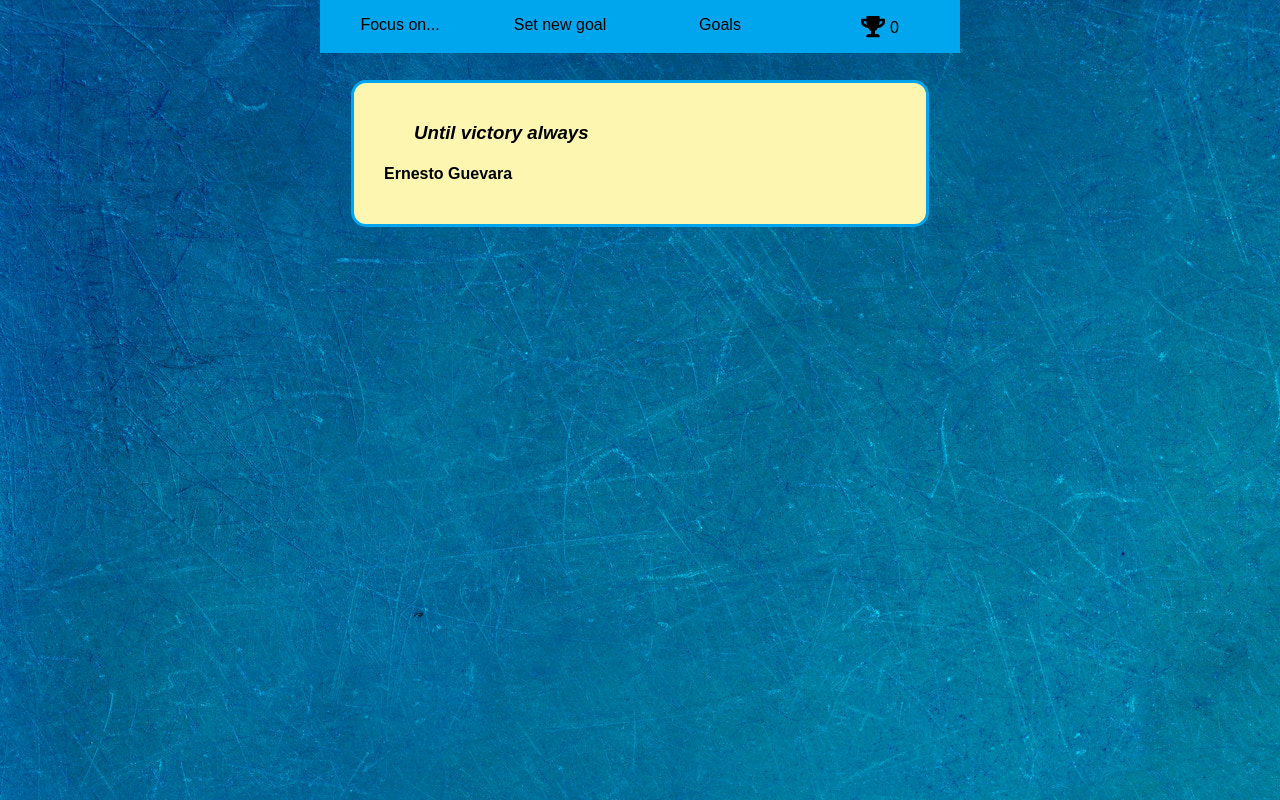
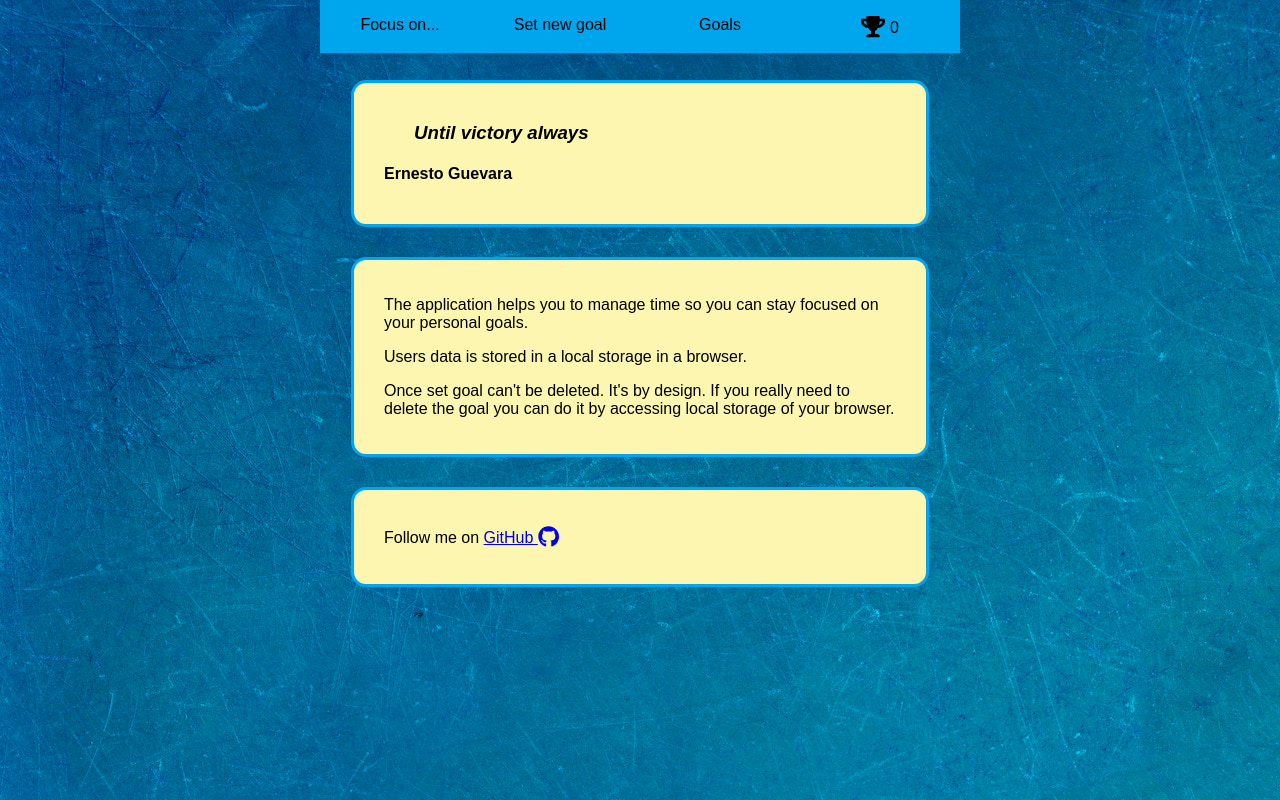
Before and after one commit to LadyHail/focus-on, a React (Create React App) app: page / in a window 1280 px wide. Built offline with nearby package versions, Linux system fonts and the light colour scheme.

Commit message:
README and License update

```diff
--- a/src/components/Home.js
+++ b/src/components/Home.js
@@ -14,6 +14,16 @@ class Home extends Component {
                     <h3>{this.quote.Text}</h3>
                     <h4>{this.quote.Author}</h4>
                 </div>
+
+                <div className="container">
+                    <p>The application helps you to manage time so you can stay focused on your personal goals.</p>
+                    <p>Users data is stored in a local storage in a browser.</p>
+                    <p>Once set goal can't be deleted. It's by design. If you really need to delete the goal you can do it by accessing local storage of your browser.</p>
+                </div>
+
+                <div className="container">
+                    <p>Follow me on <a href="https://github.com/LadyHail/focus-on">GitHub <i className="fab fa-github fa-lg btn-img"></i></a></p>
+                </div>
             </div>
             )
     }
--- a/src/components/Modal.js
+++ b/src/components/Modal.js
@@ -15,7 +15,6 @@ class Modal extends Component {
             <div className={this.showHide}>
                 <section className="modal-main">
                     {this.props.children}
-                    <button onClick={this.props.closeModal} className="btn-success">I did it!</button>
                 </section>
             </div>
             )
--- a/src/pages/GoalDetail.js
+++ b/src/pages/GoalDetail.js
@@ -69,7 +69,7 @@ class GoalDetail extends Component {
         const taskId = e.target.getAttribute('data-id');
         let isSuccess = deleteTask(this.id, taskId);
         if (!isSuccess) {
-            this.notifyMsg = 'Ooops... Something went wrong!';
+            this.notifyMsg = 'Ooops... Something went wrong! There must be at least one task specified!';
             this.notifyLvl = 'error';
         } else {
             this.notifyMsg = 'Task deleted!';
@@ -80,7 +80,7 @@ class GoalDetail extends Component {
         this.setState({ notify: true });
         setTimeout(() => {
             this.setState({ notify: false });
-        }, 1000);
+        }, 500);
     }
 
     complete = (e) => {
@@ -124,9 +124,10 @@ class GoalDetail extends Component {
                     <NotFound />
                     :
                     <div>
-                        <Modal show={this.state.showModal} closeModal={this.closeModal} >
+                        <Modal show={this.state.showModal} >
                             <p>Congratulations!</p>
                             <p><i className="fas fa-star fa-7x img-gold"></i></p>
+                            <button onClick={this.closeModal} className="btn-success">I did it!</button>
                         </Modal>
                         {this.goal.status === STATUS.done ?
                             <div className="width">
--- a/src/styles/css/index.css
+++ b/src/styles/css/index.css
@@ -520,7 +520,7 @@ form {
   border: 3px solid #00a6ed;
   border-radius: 15px;
   width: 80%;
-  margin: auto;
+  margin: 30px auto;
 }
 .container h3 {
   font-style: italic;
--- a/src/styles/scss/index.scss
+++ b/src/styles/scss/index.scss
@@ -616,7 +616,7 @@ form {
   border: 3px solid #00a6ed;
   border-radius: 15px;
   width: 80%;
-  margin: auto;
+  margin: 30px auto;
 
   h3 {
     font-style: italic;
```
Also changed, not shown: LICENSE.txt (added), 1 other file (tests, documents, lock files or other folders).
